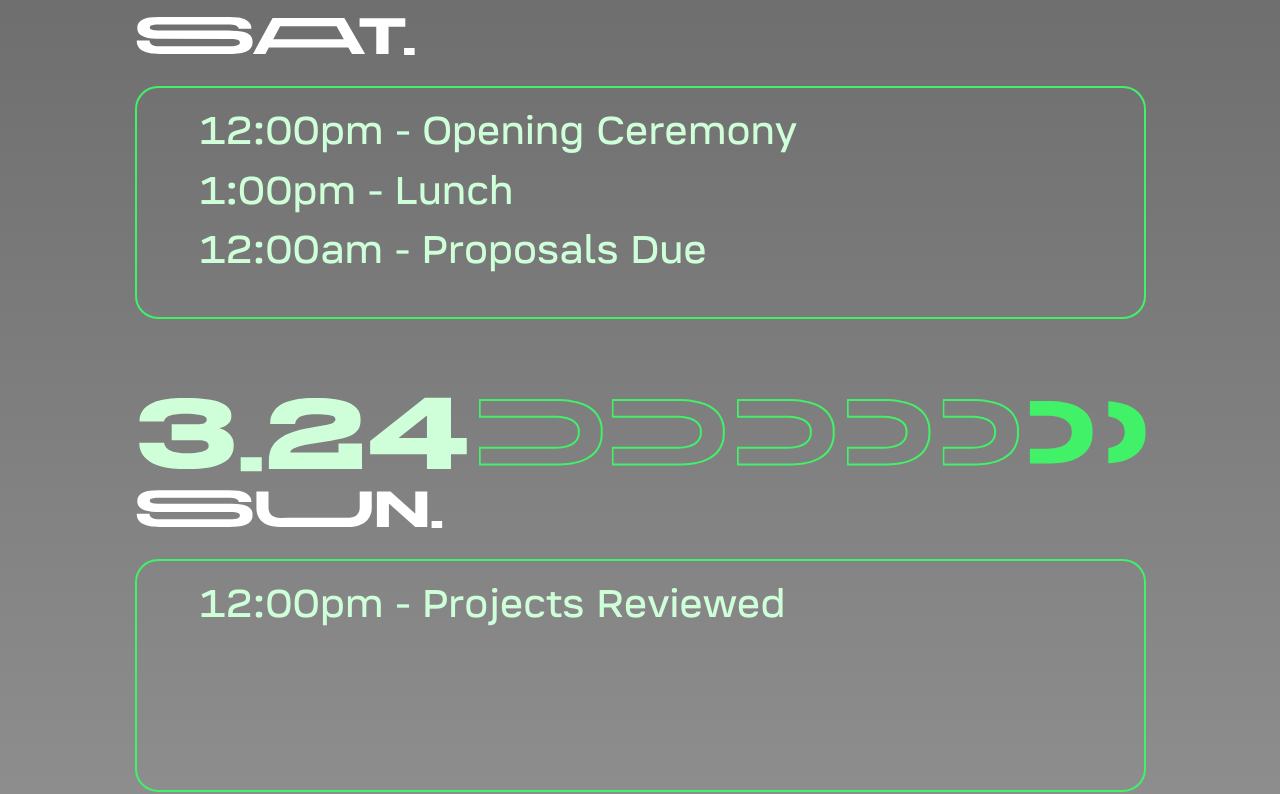
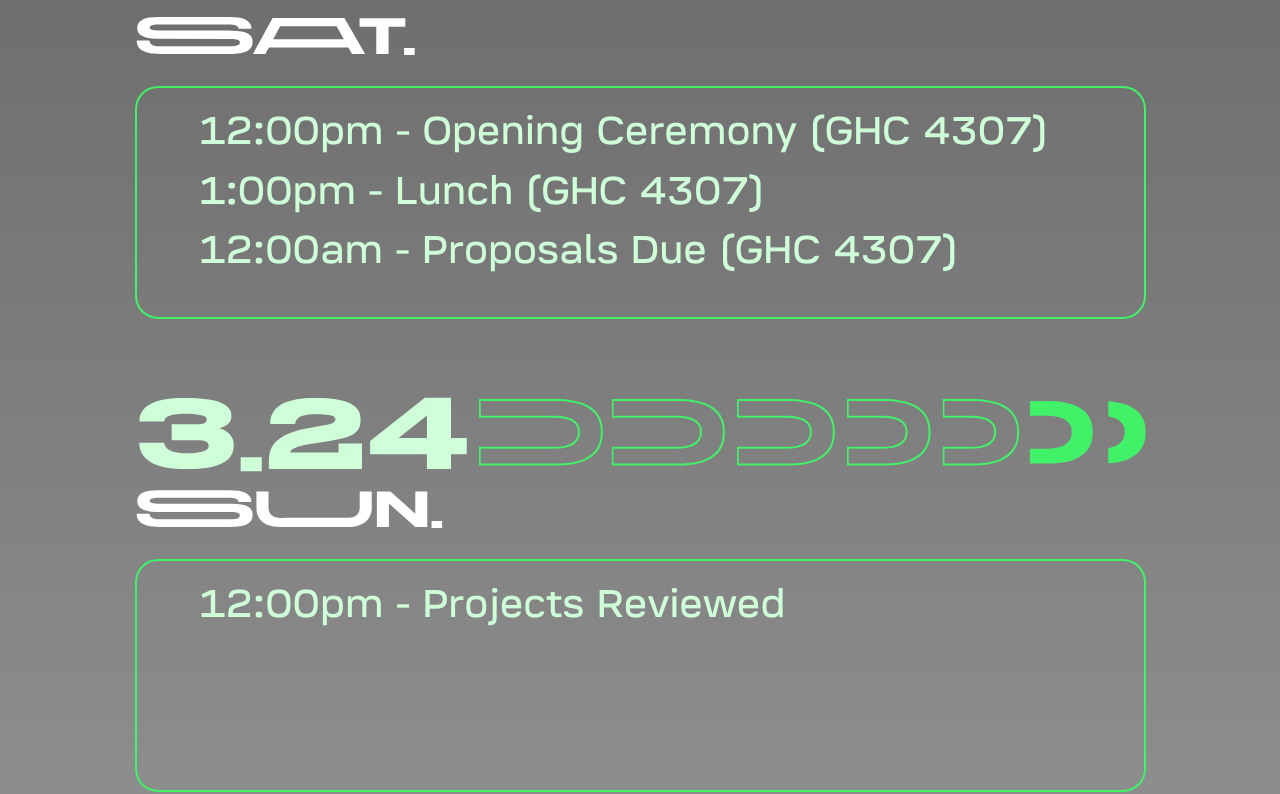
Before and after one commit to ScottyLabs/nova, a Next.js app: page / in a window 1280 px wide. Shown: the part 2855-3649 px from the top of the page. Built offline with nearby package versions, Linux system fonts and the light colour scheme.

Commit message:
add locations

```diff
--- a/src/components/Schedule.tsx
+++ b/src/components/Schedule.tsx
@@ -6,9 +6,9 @@ export default function Schedule() {
 			date: 'Saturday, March 23',
 			svg: '/dates/saturday_march_23.svg',
 			items: [
-				{ time: '12:00pm', title: 'Opening Ceremony' },
-				{ time: '1:00pm', title: 'Lunch' },
-				{ time: '12:00am', title: 'Proposals Due' },
+				{ time: '12:00pm', title: 'Opening Ceremony (GHC 4307)' },
+				{ time: '1:00pm', title: 'Lunch (GHC 4307)' },
+				{ time: '12:00am', title: 'Proposals Due (GHC 4307)' },
 			],
 		},
 		{
@@ -49,9 +49,9 @@ export default function Schedule() {
 			date: 'Saturday, March 30',
 			svg: '/dates/saturday_march_30.svg',
 			items: [
-				{ time: '4:30-6:30pm', title: 'Project Expo' },
-				{ time: '6:30-7:30pm', title: 'Dinner & Judging' },
-				{ time: '7:30-8:30pm', title: 'Closing Ceremony' },
+				{ time: '4:30-6:30pm', title: 'Project Expo (Swartz Center)' },
+				{ time: '6:30-7:30pm', title: 'Dinner & Judging (Swartz Center)' },
+				{ time: '7:30-8:30pm', title: 'Closing Ceremony (Swartz Center)' },
 			],
 		},
 	];
```
